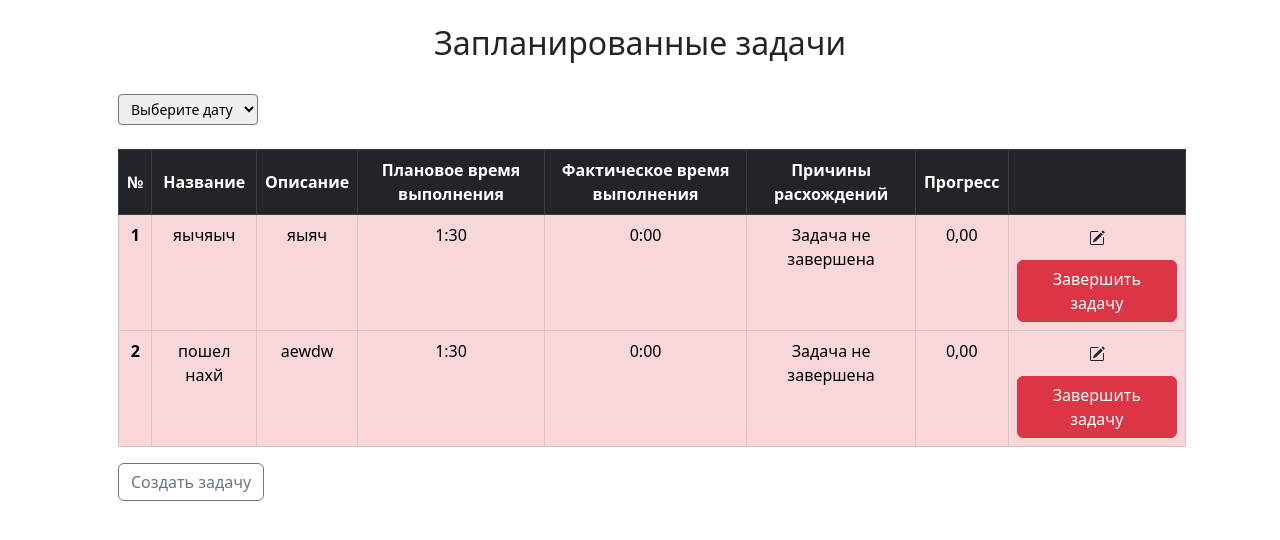
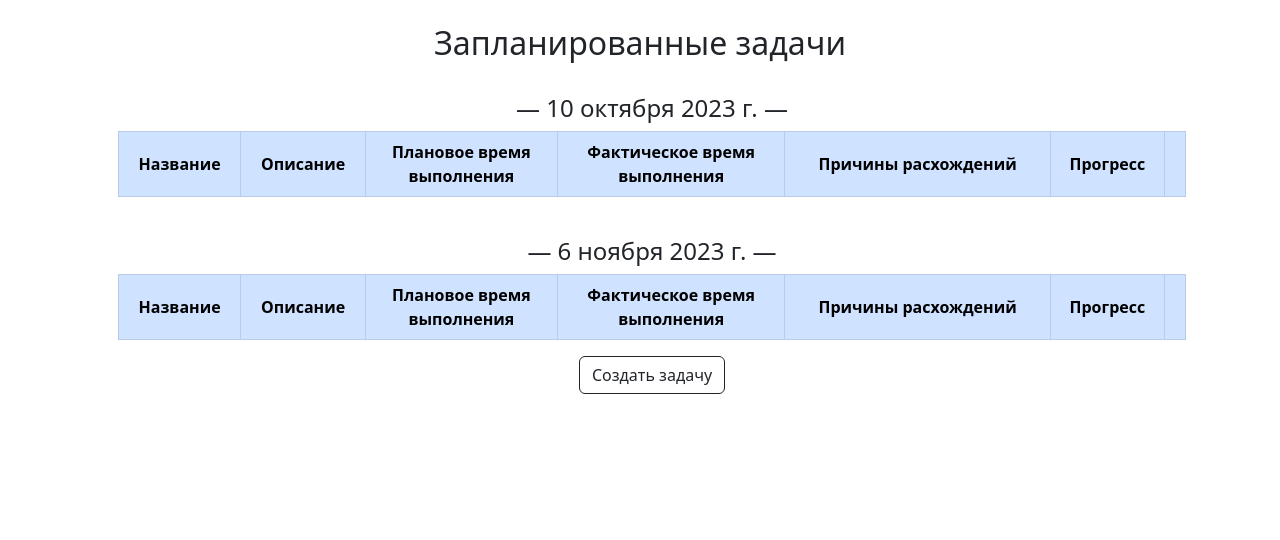
Before and after one commit to irawrr/TaskManager, a Django app: page / in a window 1280 px wide. Shown: the part 73-613 px from the top of the page. Run offline with Django 4.2, Linux system fonts and the light colour scheme; a user stored in the database is signed in; data comes from the database, SQL or seed files in the repository; lists and menus that the app fills with data are empty.

Commit message:
Сделала отображение задач по дате, убрала возможность редактировать и добавлять задачи за прошедшие дни

```diff
--- a/main/models.py
+++ b/main/models.py
@@ -1,3 +1,4 @@
+from datetime import date
 from django.db import models
 from django.contrib.auth.models import User
 from django.core.validators import MaxValueValidator, MinValueValidator
@@ -37,6 +38,14 @@ class Record(models.Model):
     def __str__(self):
         return self.name
 
+    @property
+    def is_past_due(self):
+        return date.today() <= self.date
+
+    @property
+    def is_today(self):
+        return date.today() == self.date
+
     class Meta:
         verbose_name = 'Задача'
         verbose_name_plural = 'Задачи'
--- a/main/templates/main/index.html
+++ b/main/templates/main/index.html
@@ -6,85 +6,70 @@
 
 {% block content %}
     <h2 style="text-align: center">Запланированные задачи</h2>
-    <br>
     <div class="container">
     <div class="form-check mb-0">
-        <div class="col-md-6">
-        <div class="form-group">
-         <select id="question-subject" class="form-control-sm custom-select" name="selector">
-            <option selected disabled>Выберите дату</option>
-            {% for task_ in tasks%}
-             <option value="{{task_}}">{{task_}}</option>
-             {% endfor %}
-            </select>
-             </div>
-        </div>
+    {% if tasks %}
+    {% for date in dates %}
+        <table class="table table-bordered" id="table" style="text-align: center">
         <br>
-    {% if tasks %}
-        <table class="table table-bordered" id="table" style="text-align: center">
-        <thead class="table-dark">
+        <h4 style="text-align: center">— {{ date }} —</h4>
+        <thead class="table-primary">
             <tr>
-                <th scope="col" class="align-middle">№</th>
                 <th scope="col" class="align-middle">Название</th>
                 <th scope="col" class="align-middle">Описание</th>
-                <th scope="col" class="align-middle">Плановое время выполнения</th>
-                <th scope="col" class="align-middle">Фактическое время выполнения</th>
+                <th scope="col" class="align-middle">Плановое время <br>выполнения</th>
+                <th scope="col" class="align-middle">Фактическое время <br>выполнения</th>
                 <th scope="col" class="align-middle">Причины расхождений</th>
                 <th scope="col" class="align-middle">Прогресс</th>
                 <th></th>
             </tr>
         </thead>
         {% for el in tasks %}
+            {% if el.is_past_due and el.date == date %}
             <tr {% if el.is_completed %}
                     class="table-success"
+            {% elif not el.is_today %}
+                    class="table-warning"
             {% else %}
                     class="table-danger"
             {% endif %}>
-                <th scope="row">{{ forloop.counter }}</th>
                 <td>{{ el.name }}</td>
                 <td>{{ el.description }}</td>
                 <td>{{ el.planned_time }}</td>
                 <td>{{ el.actual_time }}</td>
                 <td>{{ el.reason }}</td>
                 <td>{{ el.progress }}</td>
-                <td> {% if not el.is_completed %}
+                <td> {% if not el.is_completed and el.is_today %}
+                    <a href="{% url 'edit' pk=el.id %}" class="btn btn-class-outline-info" style="margin-bottom: 5px; margin-top: -6px">
+                        <svg xmlns="http://www.w3.org/2000/svg" width="16" height="16" fill="currentColor" class="bi bi-pencil-square" viewBox="0 0 16 16">
+                          <path d="M15.502 1.94a.5.5 0 0 1 0 .706L14.459 3.69l-2-2L13.502.646a.5.5 0 0 1 .707 0l1.293 1.293zm-1.75 2.456-2-2L4.939 9.21a.5.5 0 0 0-.121.196l-.805 2.414a.25.25 0 0 0 .316.316l2.414-.805a.5.5 0 0 0 .196-.12l6.813-6.814z"/>
+                          <path fill-rule="evenodd" d="M1 13.5A1.5 1.5 0 0 0 2.5 15h11a1.5 1.5 0 0 0 1.5-1.5v-6a.5.5 0 0 0-1 0v6a.5.5 0 0 1-.5.5h-11a.5.5 0 0 1-.5-.5v-11a.5.5 0 0 1 .5-.5H9a.5.5 0 0 0 0-1H2.5A1.5 1.5 0 0 0 1 2.5v11z"/>
+                        </svg>
+                    </a><br>
+                    <a href="{% url 'complete' pk=el.id %}" class="btn btn-danger">Завершить задачу</a>
+                    {% elif not el.is_today %}
                     <a href="{% url 'edit' pk=el.id %}" class="btn btn-class-outline-info" style="margin-bottom: 5px; margin-top: -6px">
                         <svg xmlns="http://www.w3.org/2000/svg" width="16" height="16" fill="currentColor" class="bi bi-pencil-square" viewBox="0 0 16 16">
                           <path d="M15.502 1.94a.5.5 0 0 1 0 .706L14.459 3.69l-2-2L13.502.646a.5.5 0 0 1 .707 0l1.293 1.293zm-1.75 2.456-2-2L4.939 9.21a.5.5 0 0 0-.121.196l-.805 2.414a.25.25 0 0 0 .316.316l2.414-.805a.5.5 0 0 0 .196-.12l6.813-6.814z"/>
                           <path fill-rule="evenodd" d="M1 13.5A1.5 1.5 0 0 0 2.5 15h11a1.5 1.5 0 0 0 1.5-1.5v-6a.5.5 0 0 0-1 0v6a.5.5 0 0 1-.5.5h-11a.5.5 0 0 1-.5-.5v-11a.5.5 0 0 1 .5-.5H9a.5.5 0 0 0 0-1H2.5A1.5 1.5 0 0 0 1 2.5v11z"/>
                         </svg>
                     </a>
-                    <a href="{% url 'complete' pk=el.id %}" class="btn btn-danger">Завершить задачу</a>
                     {% else %}
                     Завершено
                     {% endif %}
                 </td>
             </tr>
+            {% endif %}
+        {% endfor %}
         {% endfor %}
         </table>
     {% else %}
         <p>У вас нет запланированных задач!</p>
     {% endif %}
-        <a class="btn btn-outline-secondary" href="{% url 'create' %}">Создать задачу</a>
+     <div class="col text-center">
+        <a class="btn btn-outline-dark" style="text-align: center" href="{% url 'create' %}">Создать задачу</a>
+     </div><br><br>
     </div>
     </div>
 {% endblock %}
-{% block javascript %}
-<script src="https://code.jquery.com/jquery-3.5.1.js" integrity="sha256-QWo7LDvxbWT2tbbQ97B53yJnYU3WhH/C8ycbRAkjPDc=" crossorigin="anonymous"></script>
-<script>
-    $("#question-subject").change(function () {
-        const date = $(this).val();
-        $.ajax({
-            type: 'post',
-            url: '{% url 'home' %}',
-            data: {
-                'date': date,
-                'csrfmiddlewaretoken':$('input[name=csrfmiddlewaretoken]').val(),
-            },
-            success:function(response){
-                $("html").html(response);
-            }
-        });
-    });
-</script>
-{% endblock javascript %}
+<script></script>
--- a/main/views.py
+++ b/main/views.py
@@ -1,9 +1,4 @@
-import datetime
-
 from django.contrib.auth.decorators import login_required
-from django.db.models import TextField
-from django.db.models.functions import Cast
-from django.http import JsonResponse
 from django.shortcuts import render, redirect
 from .models import Record, User
 from .forms import RecordForm, ResultForm
@@ -110,14 +105,15 @@ def users(request):
 @login_required
 def index(request):
     tasks = Record.objects.order_by('date').filter(user=request.user)
-    return render(request, 'main/index.html', {'title': 'Текущие задачи', 'tasks': tasks })
+    dates = Record.objects.values_list('date', flat=True).distinct().order_by('date')
+    return render(request, 'main/index.html', {'title': 'Текущие задачи', 'tasks': tasks, 'dates': dates})
 
 @login_required
 def create(request):
     error = ''
     if request.method == 'POST':
         form = RecordForm(request.POST)
-        if form.is_valid():
+        if form.is_valid() and form.cleaned_data['date'] >= datetime.now().date():
             record = form.save(commit=False)
             record.user = request.user
             record.save()
@@ -151,7 +147,7 @@ def edit(request, pk):
     task = Record.objects.get(pk=pk)
     if request.method == "POST":
         form = RecordForm(request.POST, instance=task)
-        if form.is_valid():
+        if form.is_valid() and form.cleaned_data['date'] >= datetime.now().date():
             task = form.save(commit=False)
             task.save()
             return redirect('home')
```
